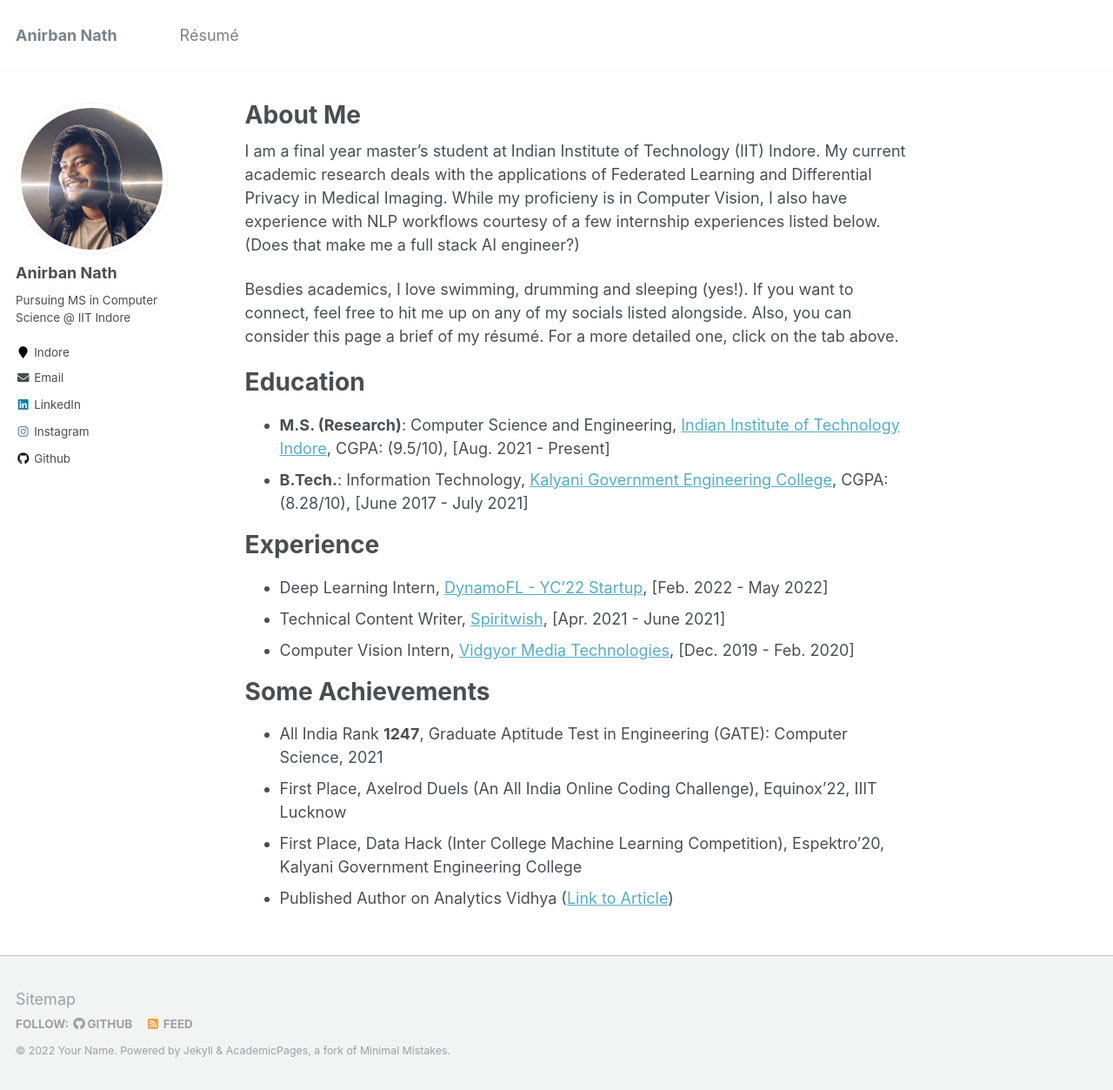
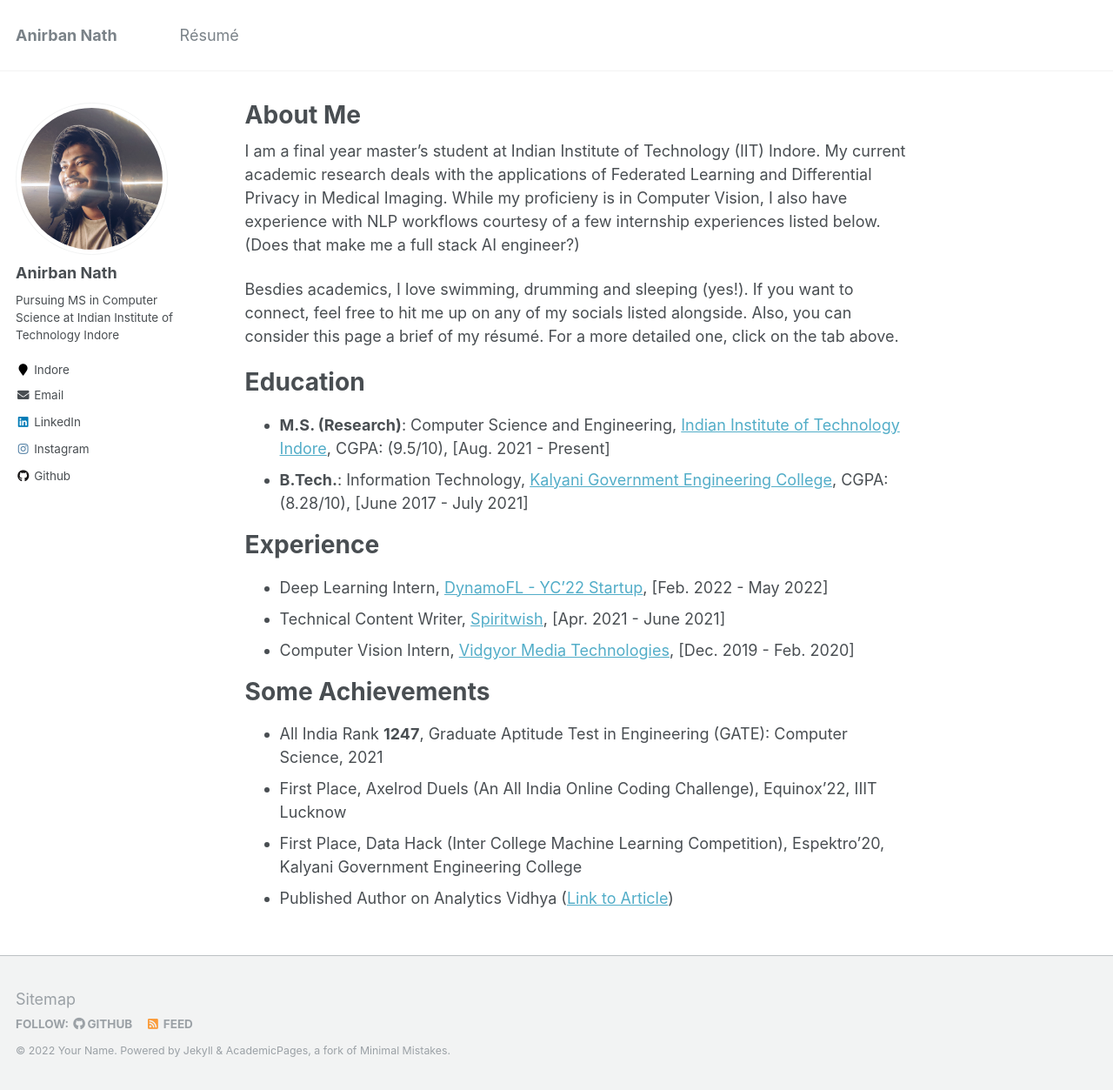
Before and after one commit to anirban-nath/anirban-nath.github.io, a Jekyll site: the page built from _pages/about.md, in a window 1280 px wide and 1253 px high. Shown: the whole window at 87% size. Built offline with Jekyll 4.4.1, drawn with Linux system fonts in a browser that asks for light colours; part of the change alters nothing that is shown.

Commit message:
Update _config.yml

```diff
--- a/_config.yml
+++ b/_config.yml
@@ -82,7 +82,7 @@ analytics:
 author:
   name             : "Anirban Nath"
   avatar           : "AnirbanNath.jpg"
-  bio              : Pursuing MS in Computer Science @ IIT Indore
+  bio              : Pursuing MS in Computer Science at Indian Institute of Technology Indore
   location         : "Indore"
   employer         :
 #   pubmed           : "https://www.ncbi.nlm.nih.gov/pubmed/?term=john+snow"
@@ -99,10 +99,10 @@ author:
   github           : "anirban-nath"
   google_plus      :
   keybase          :
-  instagram        : "instagram.com/hey.asl24"
+  instagram        : "hey.asl24"
   impactstory      : #"https://profiles.impactstory.org/u/xxxx-xxxx-xxxx-xxxx"
   lastfm           :
-  linkedin         : "linkedin.com/in/anirban-nath-11959273"
+  linkedin         : "anirban-nath-11959273"
   orcid            :
   pinterest        :
   soundcloud       :
```
